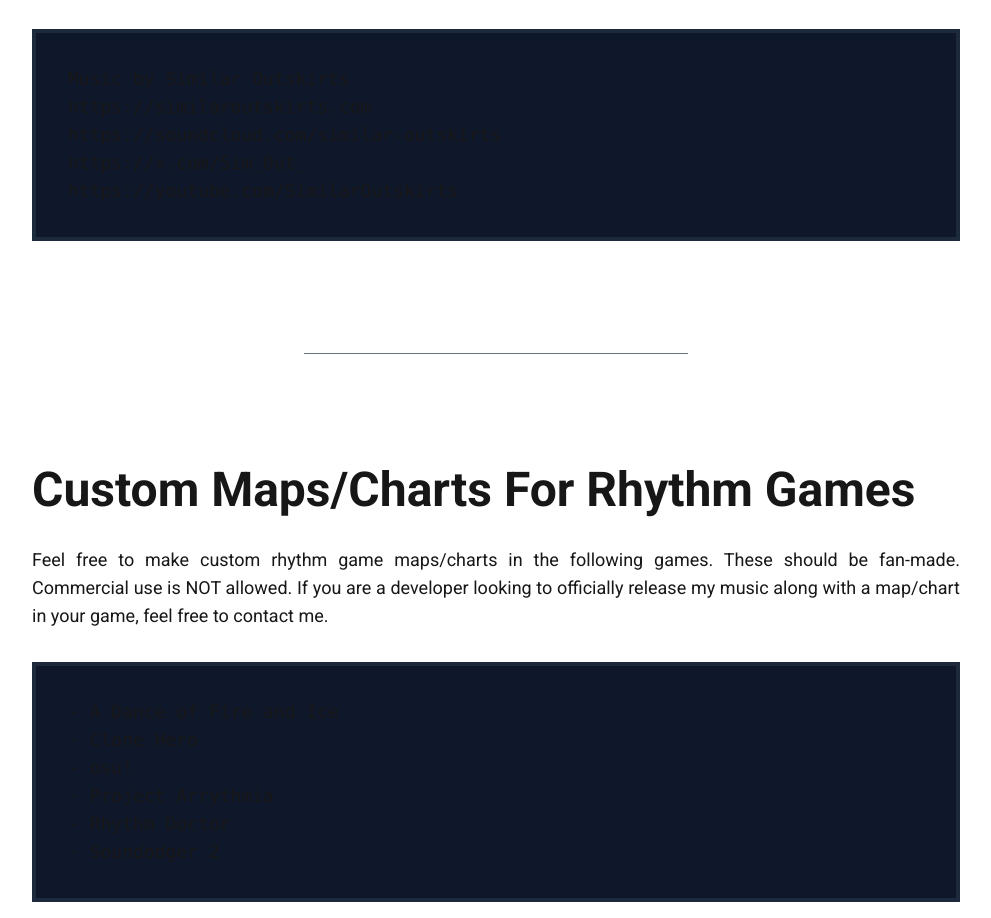
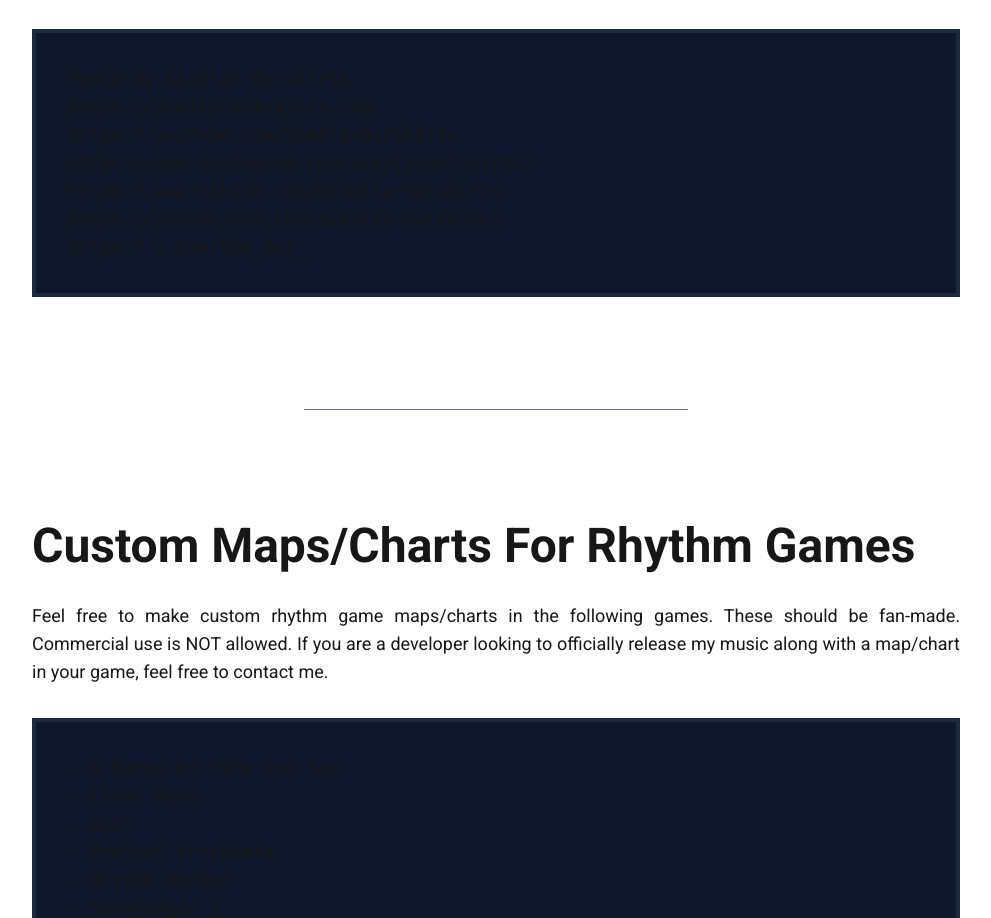
Before and after one commit to TroyKurniawan/similaroutskirts-website-v1.1, a Next.js app: page /musicusage in a window 1280 px wide. Shown: the part 920-1838 px from the top of the page, without its empty margins (144-1135 px from the left). Built offline with nearby package versions, Linux system fonts and the light colour scheme.

Commit message:
Added new links to Music Usage credit section

```diff
--- a/src/app/musicusage/musicusagedata.js
+++ b/src/app/musicusage/musicusagedata.js
@@ -20,9 +20,11 @@ export const MusicUsageData = [
         "code": [
             "Music by Similar Outskirts",
             "https://similaroutskirts.com",
+            "https://youtube.com/SimilarOutskirts",
+            "https://www.instagram.com/similaroutskirts/",
+            "https://www.tiktok.com/@similaroutskirts",
             "https://soundcloud.com/similar-outskirts",
             "https://x.com/Sim_Out_",
-            "https://youtube.com/SimilarOutskirts",
         ]
     },
     {
```
